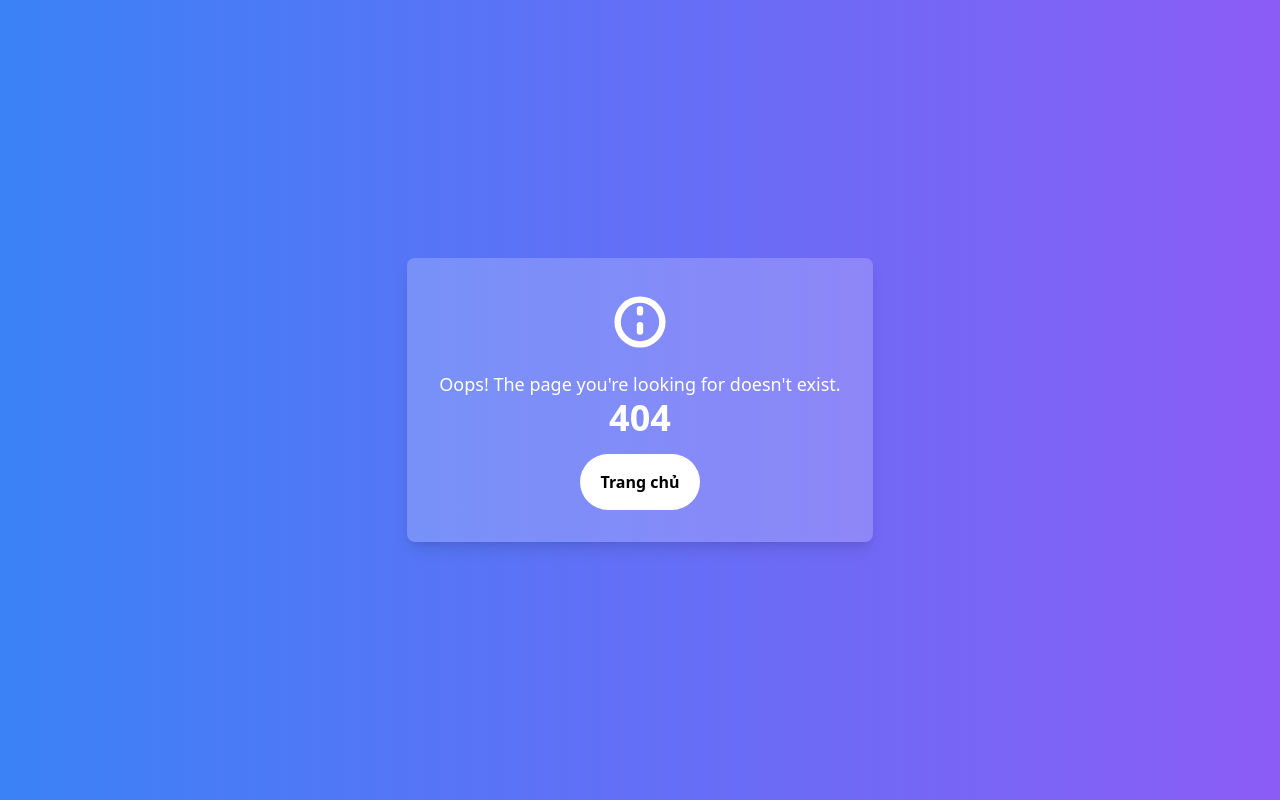
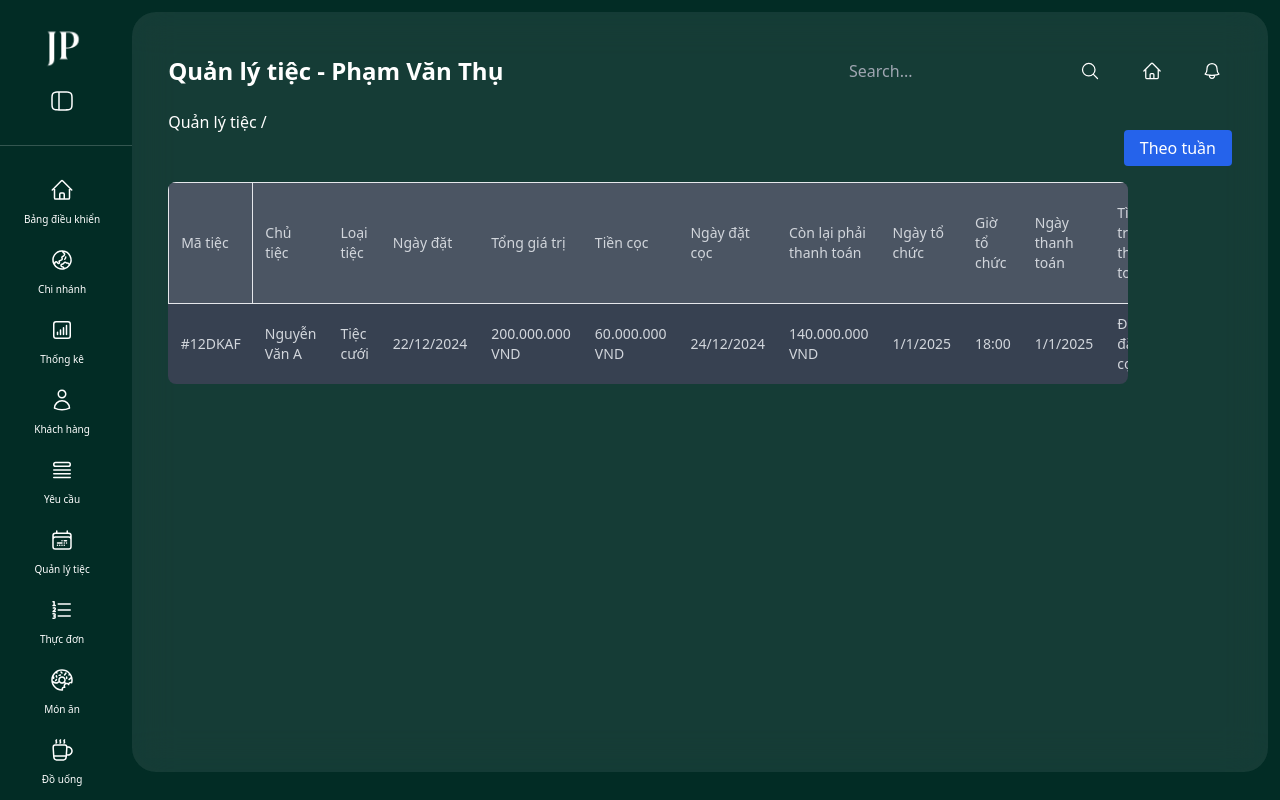
Before and after one commit to HongSon04/JoiePalace, a Next.js app in the folder client/: page /admin/quan-ly-tiec/1 in a window 1280 px wide. Before the commit this address had no page. Built offline with nearby package versions, Linux system fonts and the light colour scheme.

Commit message:
up page quản lý tiệc (chưa xong)

```diff
--- a/client/app/_components/AdminThemChiNhanhInputAndImg.js
+++ b/client/app/_components/AdminThemChiNhanhInputAndImg.js
@@ -77,7 +77,7 @@ const AdminThemChiNhanhInputAndImg = ({ title, height, inputId, input = true })
                         <div className="flex items-center justify-center bg-blackAlpha-100 h-full rounded-lg">
                             <label
                                 htmlFor={inputId}
-                                className="flex items-center justify-center bg-whiteAlpha-100 mt-5 rounded-full p-5 size-5 text-xl font-semibold bg-gray-600 cursor-pointer transition-all"
+                                className="flex items-center justify-center mt-5 rounded-full p-5 size-5 text-xl font-semibold bg-gray-600 cursor-pointer transition-all"
                             >
                                 +
                             </label>
--- /dev/null
+++ b/client/app/admin/quan-ly-tiec/[slug]/page.js
@@ -0,0 +1,104 @@
+// components/ChiTietTiecPage.js
+'use client';
+
+import AdminHeader from '@/app/_components/AdminHeader';
+import { Heading, Stack } from '@chakra-ui/react';
+import Link from 'next/link';
+import { useRef } from 'react';
+
+const ChiTietTiecPage = () => {
+    const overflowContainer = useRef(null);
+    let isDragging = false;
+    let startX;
+    let scrollLeft;
+
+    const handleMouseDown = (e) => {
+        isDragging = true;
+        startX = e.pageX - overflowContainer.current.offsetLeft;
+        scrollLeft = overflowContainer.current.scrollLeft;
+    };
+
+    const handleMouseLeave = () => {
+        isDragging = false;
+    };
+
+    const handleMouseUp = () => {
+        isDragging = false;
+    };
+
+    const handleMouseMove = (e) => {
+        if (!isDragging) return;
+        e.preventDefault();
+        const x = e.pageX - overflowContainer.current.offsetLeft;
+        const walk = (x - startX) * 2;
+        overflowContainer.current.scrollLeft = scrollLeft - walk;
+    };
+
+    return (
+        <div className="p-4">
+            <AdminHeader showBackButton={false} title={'Quản lý tiệc - Phạm Văn Thụ'} />
+            <Stack alignItems="start" spacing="8" direction={'row'} className='mt-5'>
+                <Heading as='h1' size='lg'>Quản lý tiệc / </Heading>
+            </Stack>
+            <div className="text-right mb-4">
+                <button className="bg-blue-600 text-white px-4 py-[10px] rounded hover:bg-blue-700">Theo tuần</button>
+            </div>
+            <div
+                ref={overflowContainer}
+                className="overflow-hidden w-[960px] bg-gray-700 rounded-lg"
+                onMouseDown={handleMouseDown}
+                onMouseLeave={handleMouseLeave}
+                onMouseUp={handleMouseUp}
+                onMouseMove={handleMouseMove}
+                style={{ cursor: isDragging ? 'grabbing' : 'grab' }}
+            >
+                <table className=" text-left text-sm text-gray-300 ">
+                    <thead className="bg-gray-600 ">
+                        <tr className='border'>
+                            <th className="px-3 py-[10px] border">Mã tiệc</th>
+                            <th className="px-3 py-[10px]">Chủ tiệc</th>
+                            <th className="px-3 py-[10px]">Loại tiệc</th>
+                            <th className="px-3 py-[10px]">Ngày đặt</th>
+                            <th className="px-3 py-[10px]">Tổng giá trị</th>
+                            <th className="px-3 py-[10px]">Tiền cọc</th>
+                            <th className="px-3 py-[10px]">Ngày đặt cọc</th>
+                            <th className="px-3 py-[10px]">Còn lại phải thanh toán</th>
+                            <th className="px-3 py-[10px]">Ngày tổ chức</th>
+                            <th className="px-3 py-[10px]">Giờ tổ chức</th>
+                            <th className="px-3 py-[10px]">Ngày thanh toán</th>
+                            <th className="px-3 py-[10px]">Tình trạng thanh toán</th>
+                            <th className="px-3 py-[10px]">Số lượng khách dự kiến</th>
+                            <th className="px-3 py-[10px]">Số bàn (chính thức + dự phòng)</th>
+                            <th className="px-3 py-[10px]">Chi nhánh</th>
+                            <th className="px-3 py-[10px]">Sảnh</th>
+                            <th className="px-3 py-[10px]"></th>
+                        </tr>
+                    </thead>
+                    <tbody>
+                        <tr className="hover:bg-gray-600">
+                            <td className="px-3 py-[10px]">#12DKAF</td>
+                            <td className="px-3 py-[10px]">Nguyễn Văn A</td>
+                            <td className="px-3 py-[10px]">Tiệc cưới</td>
+                            <td className="px-3 py-[10px]">22/12/2024</td>
+                            <td className="px-3 py-[10px]">200.000.000 VND</td>
+                            <td className="px-3 py-[10px]">60.000.000 VND</td>
+                            <td className="px-3 py-[10px]">24/12/2024</td>
+                            <td className="px-3 py-[10px]">140.000.000 VND</td>
+                            <td className="px-3 py-[10px]">1/1/2025</td>
+                            <td className="px-3 py-[10px]">18:00</td>
+                            <td className="px-3 py-[10px]">1/1/2025</td>
+                            <td className="px-3 py-[10px]">Đã đặt cọc</td>
+                            <td className="px-3 py-[10px]">300</td>
+                            <td className="px-3 py-[10px]">300 + 2</td>
+                            <td className="px-3 py-[10px]">Phạm Văn Đồng</td>
+                            <td className="px-3 py-[10px]">Hall A</td>
+                            <td className="px-3 py-[10px]"><Link href=''>Chi tiết</Link></td>
+                        </tr>
+                    </tbody>
+                </table>
+            </div>
+        </div>
+    );
+};
+
+export default ChiTietTiecPage;
--- /dev/null
+++ b/client/app/admin/quan-ly-tiec/page.js
@@ -0,0 +1,46 @@
+import AdminHeader from '@/app/_components/AdminHeader';
+import { Box, GridItem, Heading, Image, Stack, Text, Card, Grid } from '@chakra-ui/react';
+import Link from 'next/link';
+import React from 'react';
+
+const QuanLyTiecPage = () => {
+    return (
+        <Box>
+        <AdminHeader showBackButton={false}  title={'Chi nhánh'} />
+          <Stack alignItems="start" spacing="8" direction={'row'} className='mt-5' >
+            <Heading as='h1' size='lg' className=''>Quản lý tiệc / </Heading>
+          </Stack>
+          <Grid
+            templateColumns="repeat(3, 1fr)"
+            gap="20"
+            className="mt-8"
+          >
+            <GridItem w="100%" className="rounded-lg product-card">
+              <Card maxW="sm" className="overflow-hidden relative group">
+                <Image
+                  src="https://images.unsplash.com/photo-1555041469-a586c61ea9bc?ixlib=rb-4.0.3&ixid=MnwxMjA3fDB8MHxwaG90by1wYWdlfHx8fGVufDB8fHx8&auto=format&fit=crop&w=1770&q=80"
+                  alt="Green double couch with wooden legs"
+                  h="200px"
+                  w="100%"
+                  className="rounded-lg "
+                />
+                <Stack
+                  alignItems="center"
+                  spacing="3"
+                  className="absolute bottom-0 left-0 right-0 transform"
+                >
+                  <Text color='white' fontSize='2xl' py='8' px='10' className='bg-blackAlpha-600 rounded-lg transition-transform duration-300 group-hover:-translate-y-6'>
+                    Hoàng Văn Thụ
+                  </Text>
+                  <Link href='' className='translate-y-full transition-transform duration-300 group-hover:-translate-y-4 w-fit bg-white text-black font-medium px-6 py-2 rounded-xl '>
+                    Chi tiết
+                  </Link>
+                </Stack>
+              </Card>
+            </GridItem>
+          </Grid>
+        </Box>
+    );
+};
+
+export default QuanLyTiecPage;
```
